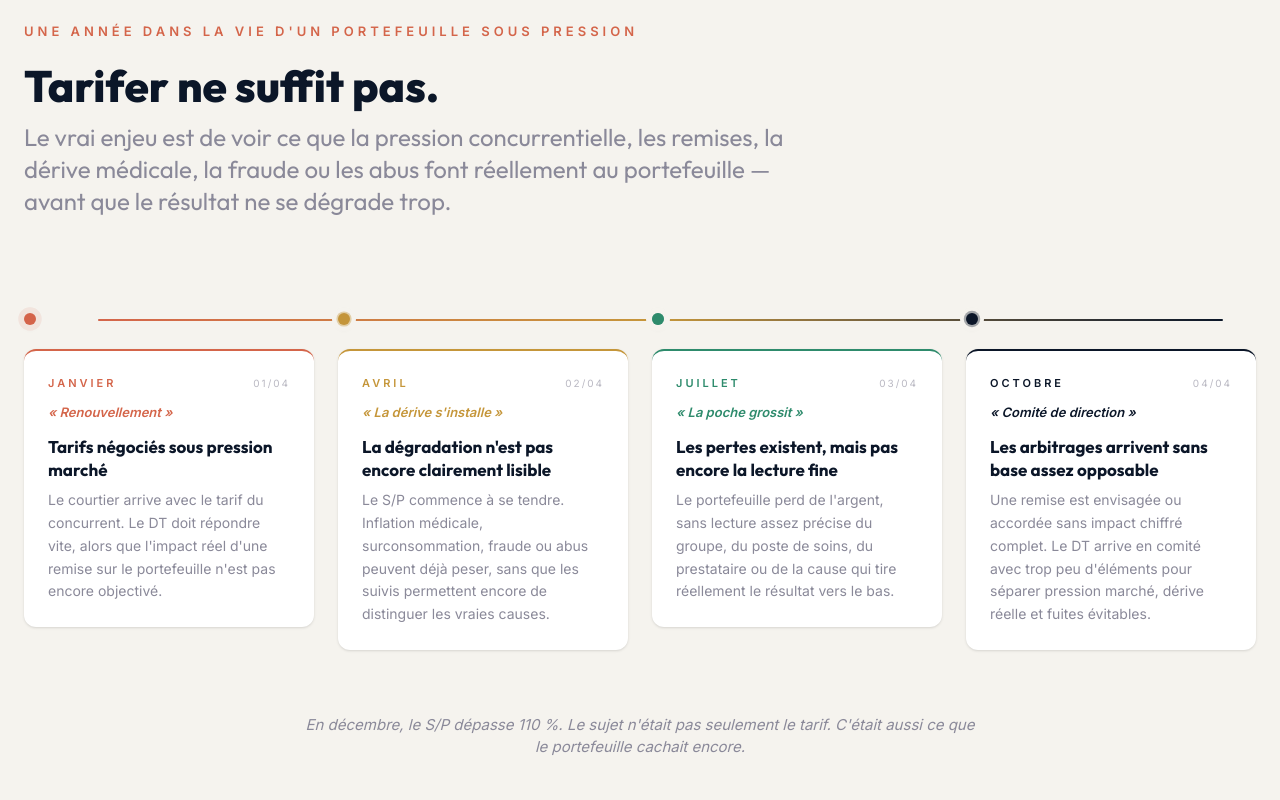
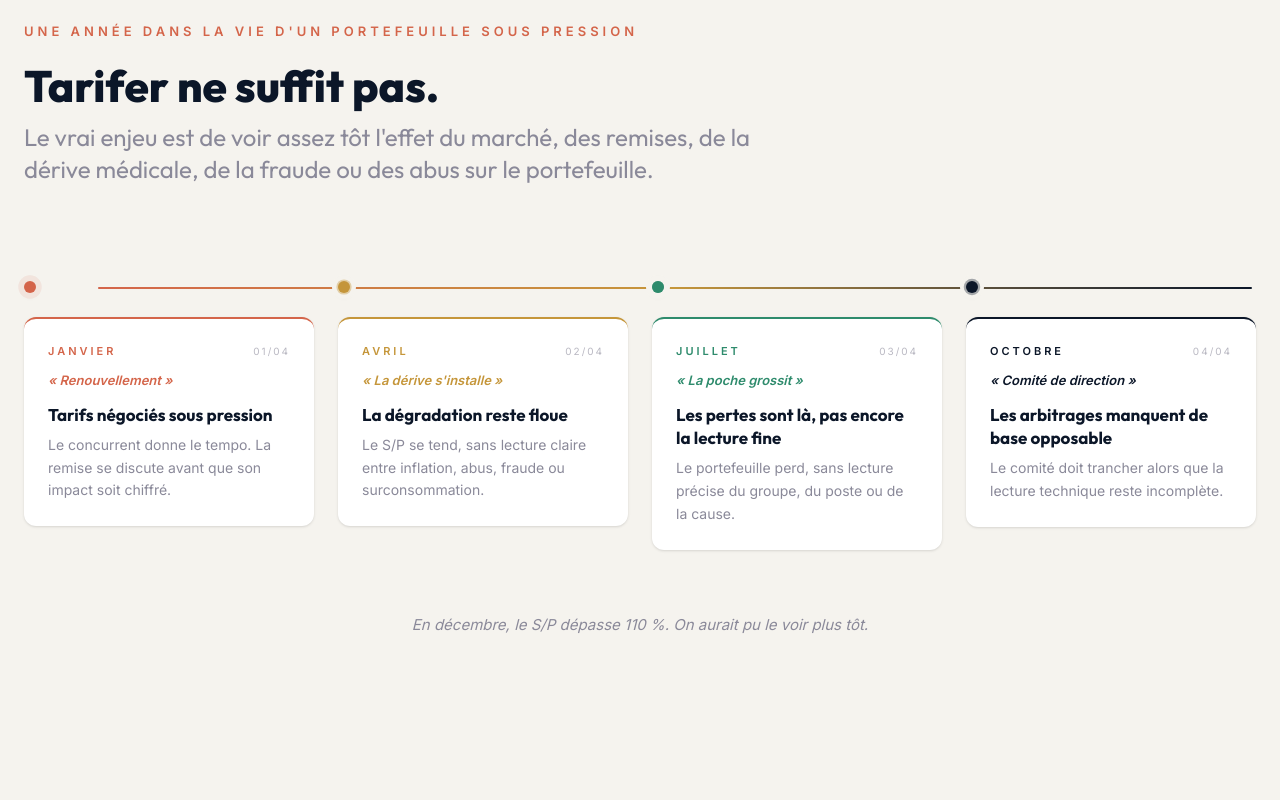
Before and after one commit to sidickgoldman/SiteWeb_PrimeActuaire, a Next.js app: page / in a window 1280 px wide. Shown: the part 1120-1920 px from the top of the page. Built offline with nearby package versions, Linux system fonts and the light colour scheme.

Commit message:
copy: Probleme - textes resserres, phrase cloture on aurait pu le voir plus tot

```diff
--- a/src/components/Probleme.tsx
+++ b/src/components/Probleme.tsx
@@ -113,7 +113,7 @@ export default function Probleme() {
           transition={{ duration: 0.6, delay: 0.4 }}
           className="mt-16 text-center text-[15px] text-text-muted max-w-2xl mx-auto italic"
         >
-          En décembre, le S/P dépasse 110 %. Le sujet n&apos;était pas seulement le tarif. C&apos;était aussi ce que le portefeuille cachait encore.
+          En décembre, le S/P dépasse 110 %. On aurait pu le voir plus tôt.
         </motion.p>
       </div>
     </section>
--- a/src/i18n/fr.ts
+++ b/src/i18n/fr.ts
@@ -65,27 +65,27 @@ export const fr = {
     eyebrow: "Une année dans la vie d'un portefeuille sous pression",
     titleLine1: "Tarifer ne suffit pas.",
     titleLine2:
-      "Le vrai enjeu est de voir ce que la pression concurrentielle, les remises, la dérive médicale, la fraude ou les abus font réellement au portefeuille — avant que le résultat ne se dégrade trop.",
+      "Le vrai enjeu est de voir assez tôt l'effet du marché, des remises, de la dérive médicale, de la fraude ou des abus sur le portefeuille.",
     tensions: [
       {
         icon: "⏱",
-        title: "Tarifs négociés sous pression marché",
-        desc: "Le courtier arrive avec le tarif du concurrent. Le DT doit répondre vite, alors que l'impact réel d'une remise sur le portefeuille n'est pas encore objectivé.",
+        title: "Tarifs négociés sous pression",
+        desc: "Le concurrent donne le tempo. La remise se discute avant que son impact soit chiffré.",
       },
       {
         icon: "📉",
-        title: "La dégradation n'est pas encore clairement lisible",
-        desc: "Le S/P commence à se tendre. Inflation médicale, surconsommation, fraude ou abus peuvent déjà peser, sans que les suivis permettent encore de distinguer les vraies causes.",
+        title: "La dégradation reste floue",
+        desc: "Le S/P se tend, sans lecture claire entre inflation, abus, fraude ou surconsommation.",
       },
       {
         icon: "🔍",
-        title: "Les pertes existent, mais pas encore la lecture fine",
-        desc: "Le portefeuille perd de l'argent, sans lecture assez précise du groupe, du poste de soins, du prestataire ou de la cause qui tire réellement le résultat vers le bas.",
+        title: "Les pertes sont là, pas encore la lecture fine",
+        desc: "Le portefeuille perd, sans lecture précise du groupe, du poste ou de la cause.",
       },
       {
         icon: "🤷",
-        title: "Les arbitrages arrivent sans base assez opposable",
-        desc: "Une remise est envisagée ou accordée sans impact chiffré complet. Le DT arrive en comité avec trop peu d'éléments pour séparer pression marché, dérive réelle et fuites évitables.",
+        title: "Les arbitrages manquent de base opposable",
+        desc: "Le comité doit trancher alors que la lecture technique reste incomplète.",
       },
     ],
   },
```
